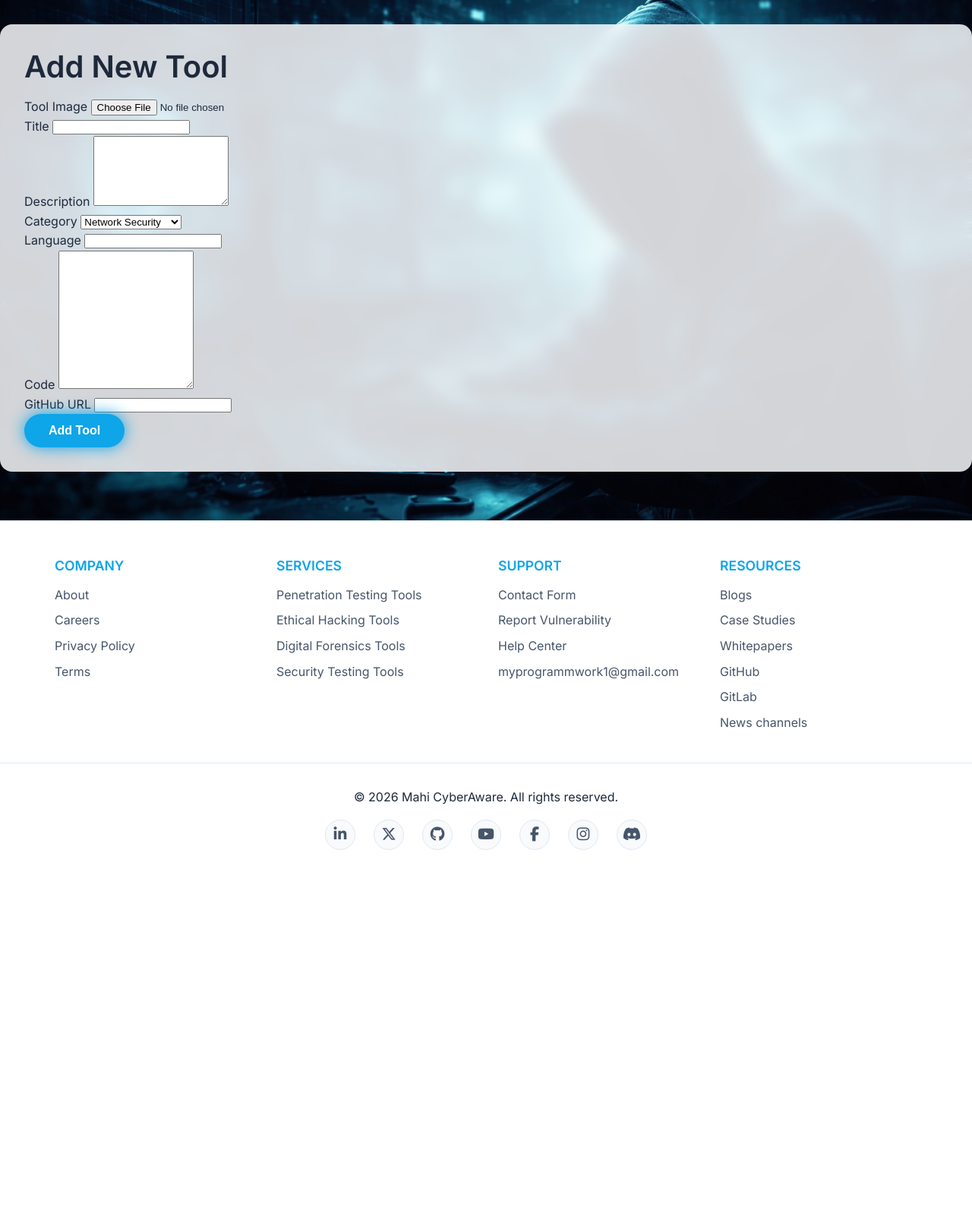
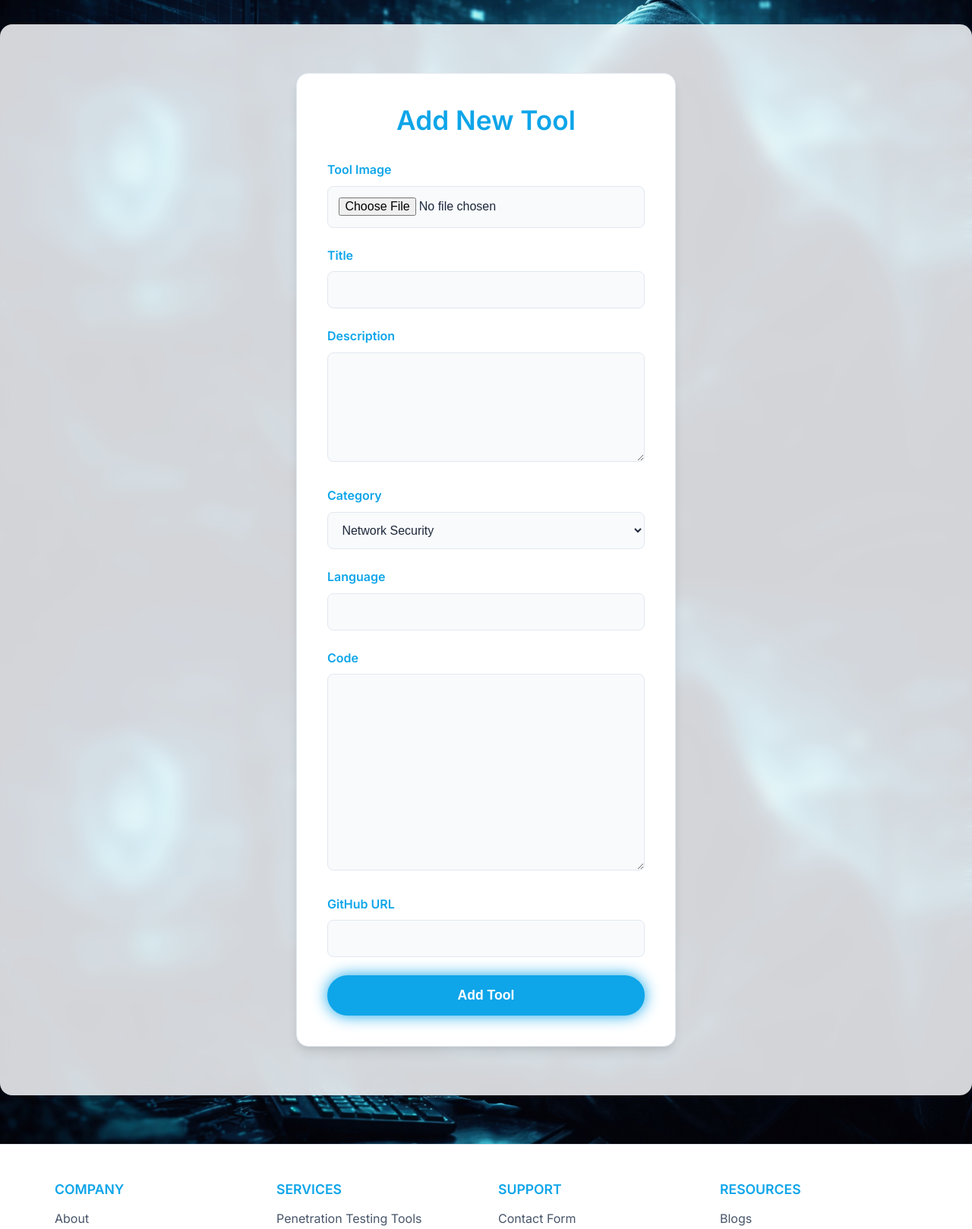
Before and after one commit to mahi-cyberaware/MyWeb, a Flask app: page /admin/tool/add in a window 1280 px wide. Shown: the part 83-1701 px from the top of the page at 76% size. Before the commit the page ends 1202 px from the top, so only its background shows below. Run offline with Flask 3, Linux system fonts and the light colour scheme; a user stored in the database is signed in; data comes from the database, SQL or seed files in the repository; some libraries are stand-ins or nearby versions.

Commit message:
Restore original forms styling and center admin buttons

```diff
--- a/static/style.css
+++ b/static/style.css
@@ -1026,6 +1026,77 @@ main {
     margin-bottom: 1.5rem;
 }
 
+/* ===== FORM CENTERING (old, nice design) ===== */
+.form-container {
+    max-width: 500px;
+    margin: 2rem auto;
+    padding: 2.5rem;
+    background: var(--bg-secondary);
+    border-radius: 1rem;
+    border: 1px solid var(--border);
+    box-shadow: var(--card-shadow);
+}
+
+.form-container h1 {
+    color: var(--accent);
+    margin-bottom: 2rem;
+    text-align: center;
+    font-size: 2.2rem;
+}
+
+.form-group {
+    margin-bottom: 1.5rem;
+}
+
+.form-group label {
+    display: block;
+    margin-bottom: 0.5rem;
+    color: var(--accent);
+    font-weight: 600;
+}
+
+.form-control,
+.form-control-file,
+select.form-control,
+textarea.form-control {
+    width: 100%;
+    padding: 0.9rem;
+    background: var(--bg-primary);
+    border: 1px solid var(--border);
+    border-radius: 8px;
+    color: var(--text-primary);
+    transition: border-color 0.2s;
+    font-size: 1rem;
+}
+
+.form-control:focus,
+select.form-control:focus,
+textarea.form-control:focus {
+    outline: none;
+    border-color: var(--accent);
+    box-shadow: 0 0 10px var(--accent);
+}
+
+textarea.form-control {
+    min-height: 120px;
+    resize: vertical;
+}
+
+button[type="submit"] {
+    width: 100%;
+    padding: 1rem;
+    font-size: 1.1rem;
+}
+
+/* ===== ADMIN PANEL CENTERING ===== */
+.admin-actions {
+    display: flex;
+    justify-content: center;
+    gap: 1rem;
+    margin: 2rem 0;
+    flex-wrap: wrap;
+}
+
 /* ===== PAGINATION ===== */
 .pagination {
     display: flex;
```
